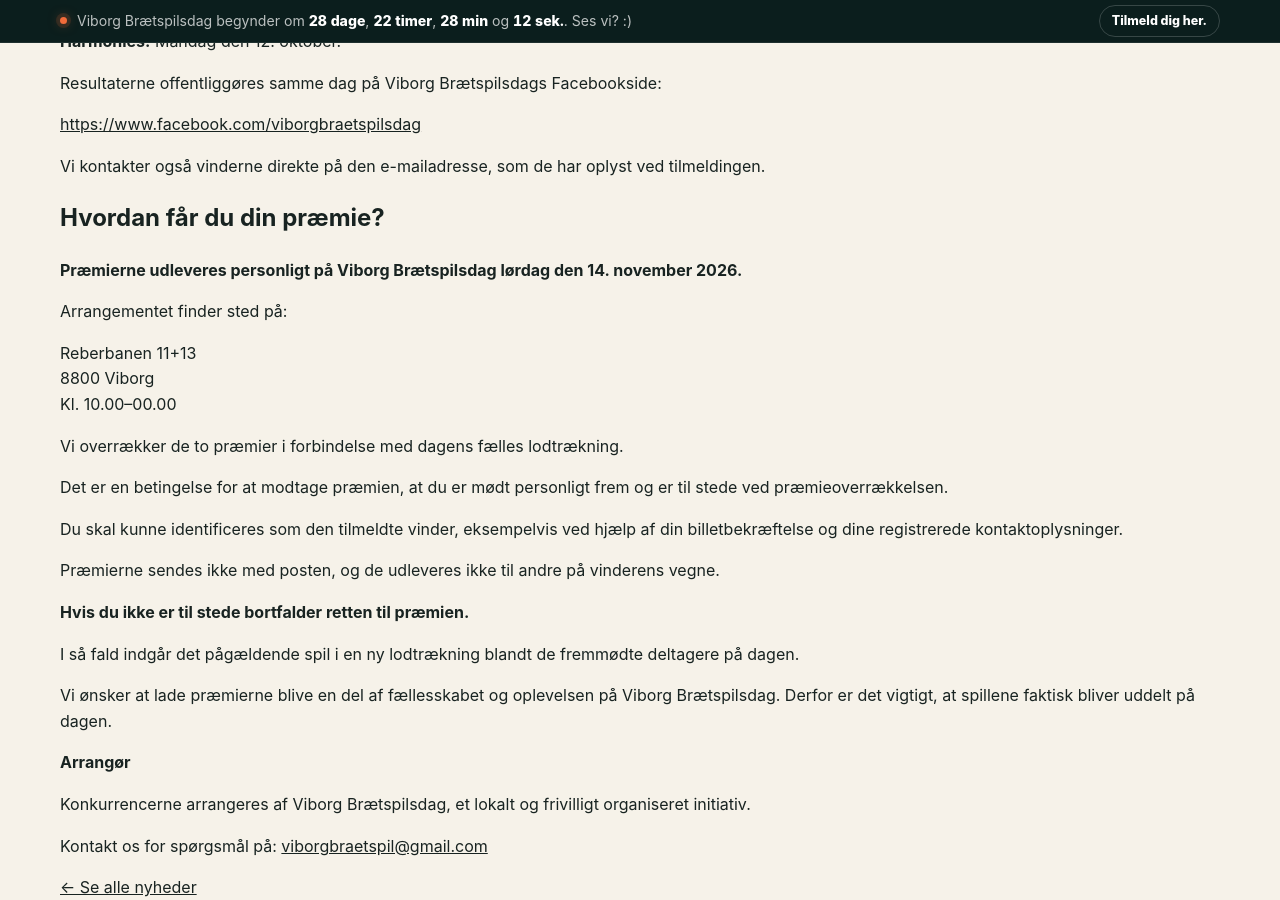
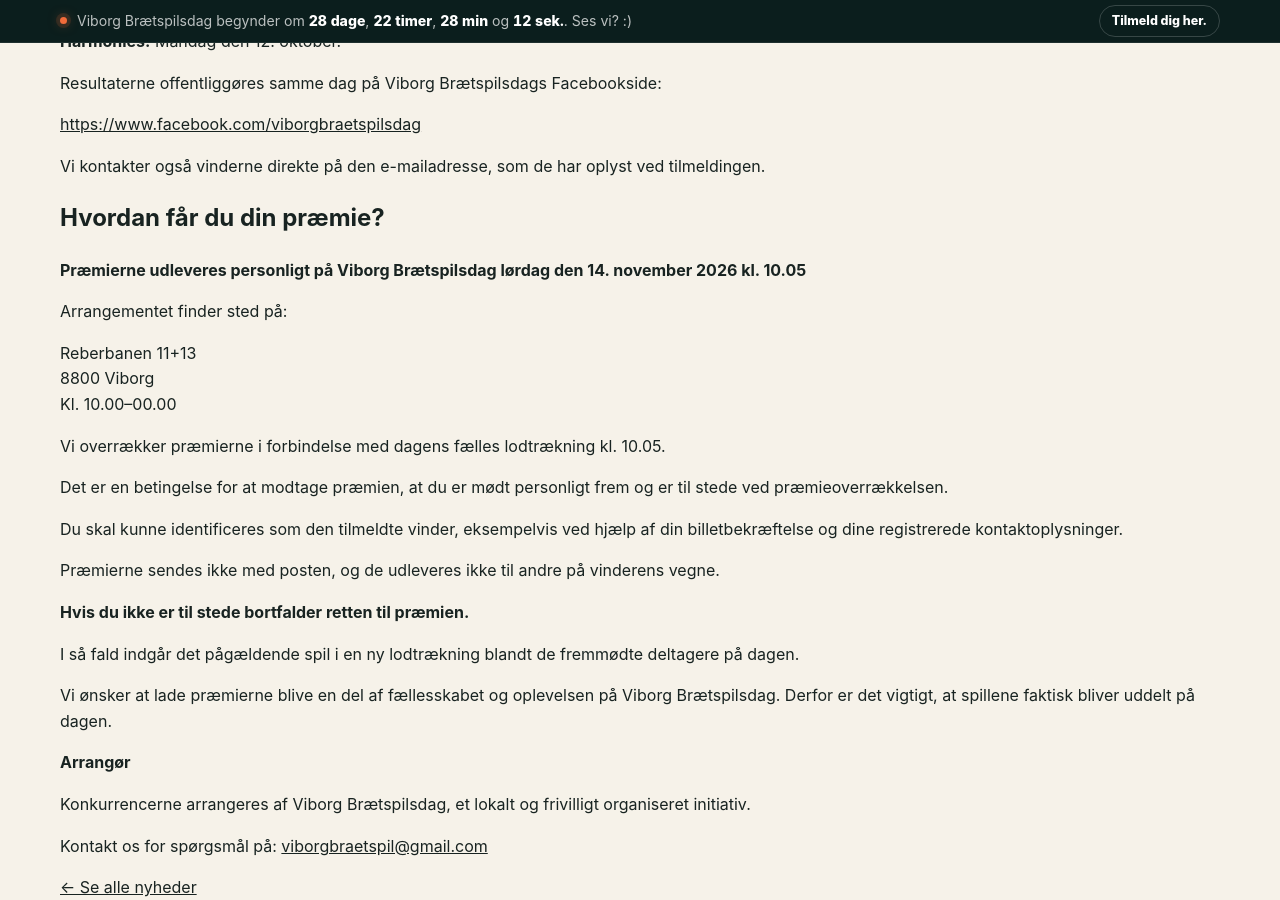
Before and after one commit to Andrejao/spilex, a Jekyll site: the page built from praemier.md, in a window 1280 px wide and 900 px high, scrolled down 1314 px. Built offline with Jekyll 4.4.1, drawn with Linux system fonts in a browser that asks for light colours; some of the changed text lies outside the part shown.

Commit message:
Update praemier.md

```diff
--- a/praemier.md
+++ b/praemier.md
@@ -59,7 +59,7 @@
 
 ## Hvordan får du din præmie?
 
-**Præmierne udleveres personligt på Viborg Brætspilsdag lørdag den 14. november 2026.**
+**Præmierne udleveres personligt på Viborg Brætspilsdag lørdag den 14. november 2026 kl. 10.05**
 
 Arrangementet finder sted på:
 
@@ -67,7 +67,7 @@
 8800 Viborg
 Kl. 10.00–00.00
 
-Vi overrækker de to præmier i forbindelse med dagens fælles lodtrækning.
+Vi overrækker præmierne i forbindelse med dagens fælles lodtrækning kl. 10.05.
 
 Det er en betingelse for at modtage præmien, at du er mødt personligt frem og er til stede ved præmieoverrækkelsen.
 
```
Also changed, not shown: other parts of praemier.md (+1 -1 lines).
